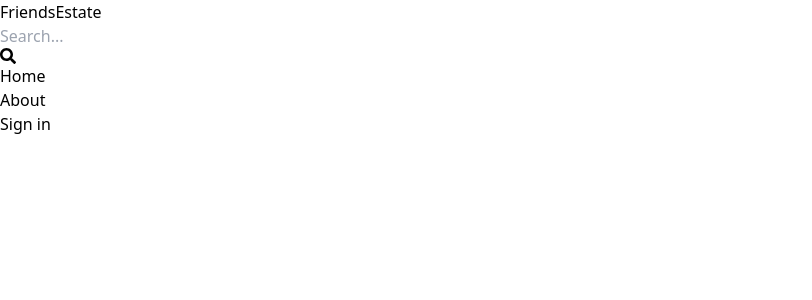
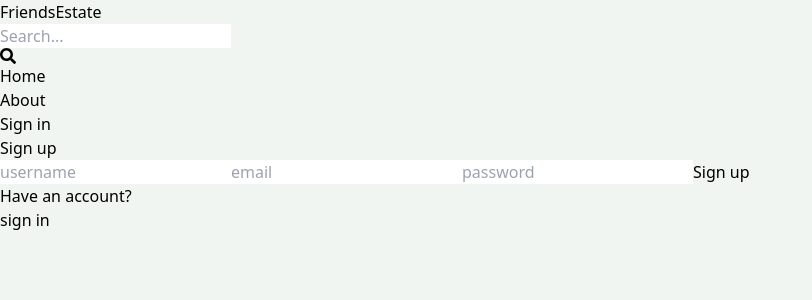
Before and after one commit to Suman-357/mern-estate, a React (Vite) app in the folder client/: page /sign-up in a window 1280 px wide. Shown: the top 300 px of the page, without its empty margins (0-812 px from the left). Built offline with nearby package versions, Linux system fonts and the light colour scheme.

Commit message:
create signup ui

```diff
--- a/client/src/index.css
+++ b/client/src/index.css
@@ -1,3 +1,7 @@
 @tailwind base;
 @tailwind components;
 @tailwind utilities;
+
+body{
+    background-color: rgb(241, 245, 241);
+}
--- a/client/src/pages/Signup.jsx
+++ b/client/src/pages/Signup.jsx
@@ -1,9 +1,23 @@
-import React from 'react'
+import { Link } from 'react-router-dom';
 
 export default function Signup() {
   return (
-    <div>
-
+    <div className='p-3 max-w-lg mx-auto'>
+      <h1 className='text-3xl font-semibold text-center my-7'>
+        Sign up
+      </h1>
+      <form className='flex flex-col gap-4'>
+        <input type="text" placeholder='username' id='username' className='border p-3 rounded-lg '/>
+        <input type="email" placeholder='email' id='email' className='border p-3 rounded-lg'/>
+        <input type="password" placeholder='password' id='password' className='border p-3 rounded-lg'/>
+        <button className='bg-slate-700 text-white p-3 rounded-lg uppercase hover:opacity-90 disabled:opacity-70'>Sign up</button>
+      </form>
+      <div className='flex gap-2 mt-5'>
+    <p>Have an account?</p>
+    <Link to="/sign-in">
+    <span className='text-blue-700'>sign in</span>
+     </Link>
+      </div>
     </div>
   )
 }
```
